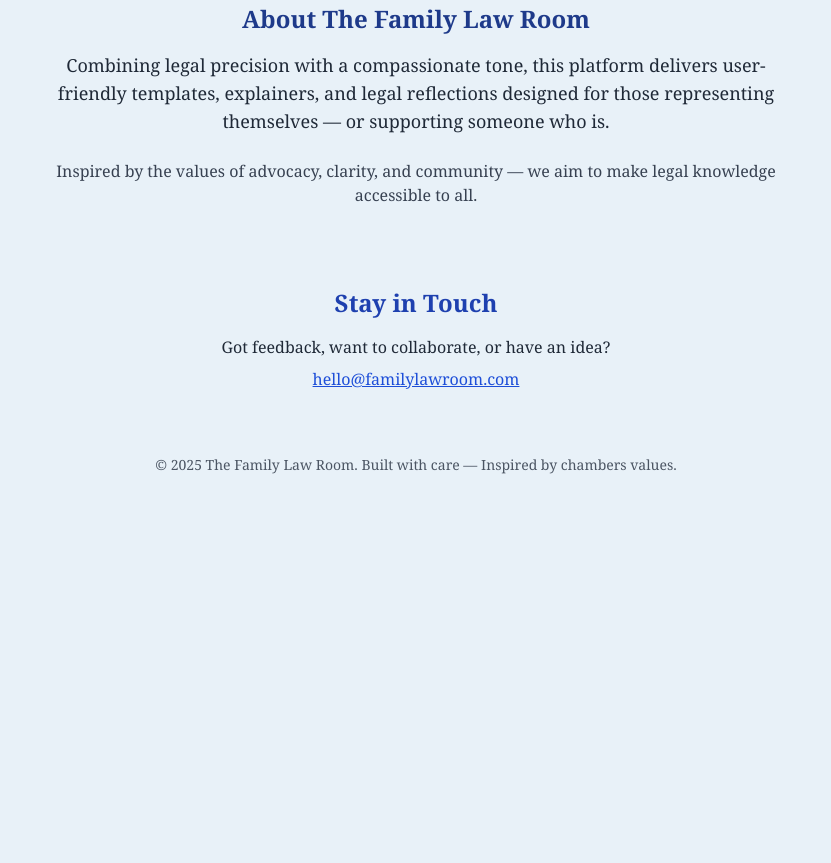
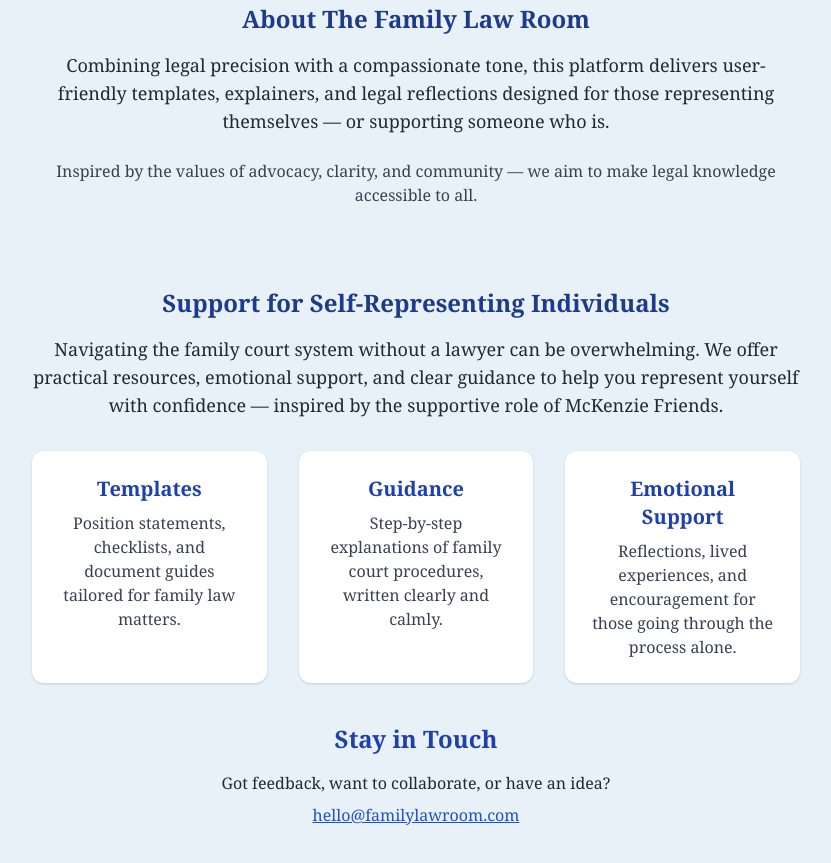
Before and after one commit to sunnyfinebalogun/Family-law, a plain HTML site: page index.html in a window 1280 px wide. Shown: the part 553-1416 px from the top of the page, without its empty margins (224-1055 px from the left). Before the commit the page ends 1068 px from the top, so only its background shows below. Drawn offline with nearby package versions, Linux system fonts and the light colour scheme.

Commit message:
index.html

```diff
--- a/index.html
+++ b/index.html
@@ -60,7 +60,27 @@
       Inspired by the values of advocacy, clarity, and community — we aim to make legal knowledge accessible to all.
     </p>
   </section>
-
+<!-- Support Section -->
+<section class="text-center max-w-3xl mx-auto mt-20">
+  <h2 class="text-2xl font-bold text-blue-900 mb-4">Support for Self-Representing Individuals</h2>
+  <p class="text-gray-800 text-lg mb-6">
+    Navigating the family court system without a lawyer can be overwhelming. We offer practical resources, emotional support, and clear guidance to help you represent yourself with confidence — inspired by the supportive role of McKenzie Friends.
+  </p>
+  <div class="flex flex-col md:flex-row justify-center gap-8 mt-8">
+    <div class="bg-white rounded-xl shadow p-6 w-full md:w-1/3">
+      <h3 class="text-xl font-semibold text-blue-800 mb-2">Templates</h3>
+      <p class="text-gray-700">Position statements, checklists, and document guides tailored for family law matters.</p>
+    </div>
+    <div class="bg-white rounded-xl shadow p-6 w-full md:w-1/3">
+      <h3 class="text-xl font-semibold text-blue-800 mb-2">Guidance</h3>
+      <p class="text-gray-700">Step-by-step explanations of family court procedures, written clearly and calmly.</p>
+    </div>
+    <div class="bg-white rounded-xl shadow p-6 w-full md:w-1/3">
+      <h3 class="text-xl font-semibold text-blue-800 mb-2">Emotional Support</h3>
+      <p class="text-gray-700">Reflections, lived experiences, and encouragement for those going through the process alone.</p>
+    </div>
+  </div>
+</section>
   <!-- Contact -->
   <section id="contact" class="text-center mt-10">
     <h2 class="text-2xl font-bold text-blue-800 mb-4">Stay in Touch</h2>
```
